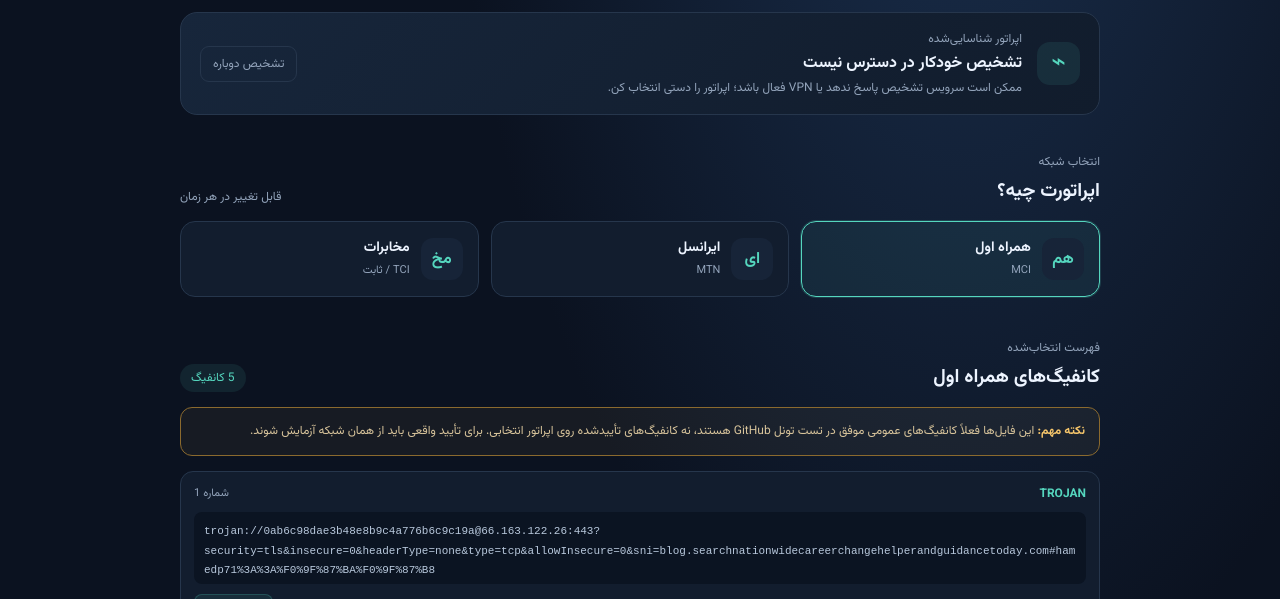
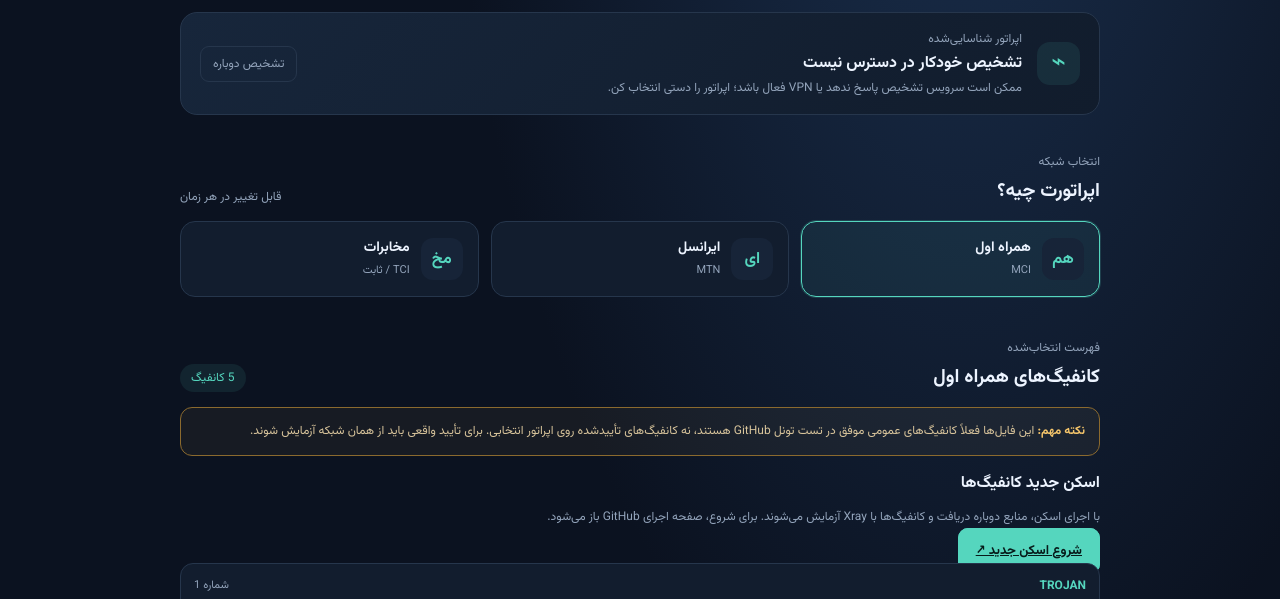
Before and after one commit to mohamadam75/scan_link, a plain HTML site: page web/index.html in a window 1280 px wide. Shown: the part 353-952 px from the top of the page. Drawn offline with Linux system fonts and the light colour scheme; no server answers.

Commit message:
feat(web): add manual scan launch control

```diff
--- a/web/index.html
+++ b/web/index.html
@@ -50,6 +50,13 @@
         <span id="config-count" class="count-pill">…</span>
       </div>
       <div class="notice" id="quality-notice"><strong>نکته مهم:</strong> این فایل‌ها فعلاً کانفیگ‌های عمومی موفق در تست تونل GitHub هستند، نه کانفیگ‌های تأییدشده روی اپراتور انتخابی. برای تأیید واقعی باید از همان شبکه آزمایش شوند.</div>
+      <div class="scan-control">
+        <div>
+          <strong>اسکن جدید کانفیگ‌ها</strong>
+          <p class="muted small">با اجرای اسکن، منابع دوباره دریافت و کانفیگ‌ها با Xray آزمایش می‌شوند. برای شروع، صفحه اجرای GitHub باز می‌شود.</p>
+        </div>
+        <a id="run-scan" class="primary-button" href="https://github.com/mohamadam75/scan_link/actions/workflows/daily-update.yml" target="_blank" rel="noreferrer">شروع اسکن جدید ↗</a>
+      </div>
       <div id="loading" class="loading">در حال دریافت فهرست…</div>
       <div id="config-list" class="config-list"></div>
       <div class="list-actions">
```
